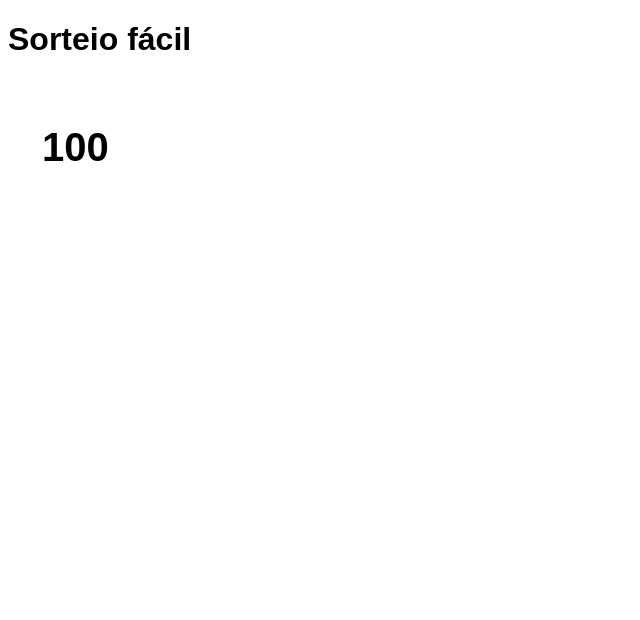
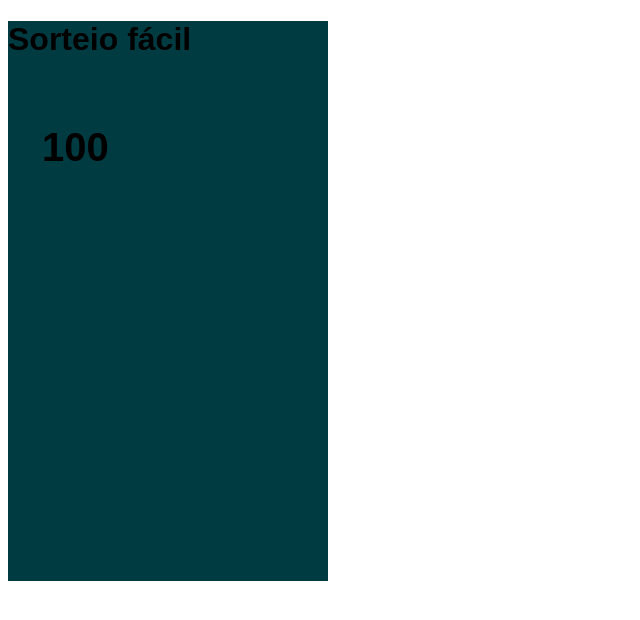
Before and after one commit to DevDemetrio/SorteirFacil, a React (Vite) app: page / in a window 1280 px wide. Shown: the top 620 px of the page, without its empty margins (0-640 px from the left). Built offline with nearby package versions, Linux system fonts and the light colour scheme.

Commit message:
Componente de estilo MainContainer criado e implementado no app.jsx

```diff
--- a/src/App.jsx
+++ b/src/App.jsx
@@ -1,14 +1,16 @@
+import { Main } from "./componets/MainContainer/styled"
 import NumberCircle from "./componets/NumberCircle"
 import { Title } from "./componets/Title/styled"
-
 function App() {
 
   return (
     <>
-      <Title>
-        Sorteio fácil
-      </Title>
-      <NumberCircle />
+      <Main>
+        <Title>
+          Sorteio fácil
+        </Title>
+        <NumberCircle />
+      </Main>
     </>
   )
 }
--- /dev/null
+++ b/src/componets/MainContainer/styled.js
@@ -0,0 +1,8 @@
+import styled from "styled-components";
+
+
+export const Main = styled.main`
+  width: 20rem;
+  height: 35rem;
+  background-color: #003B42;
+`
--- a/src/componets/NumberCircle/styled.js
+++ b/src/componets/NumberCircle/styled.js
@@ -2,7 +2,7 @@ import styled from "styled-components"
 
 export const NumberContainer = styled.div`
   width: 8.437rem;
- height: 8.437rem;
+  height: 8.437rem;
   display: flex;
   justify-content: center;
   align-items: center;
```
